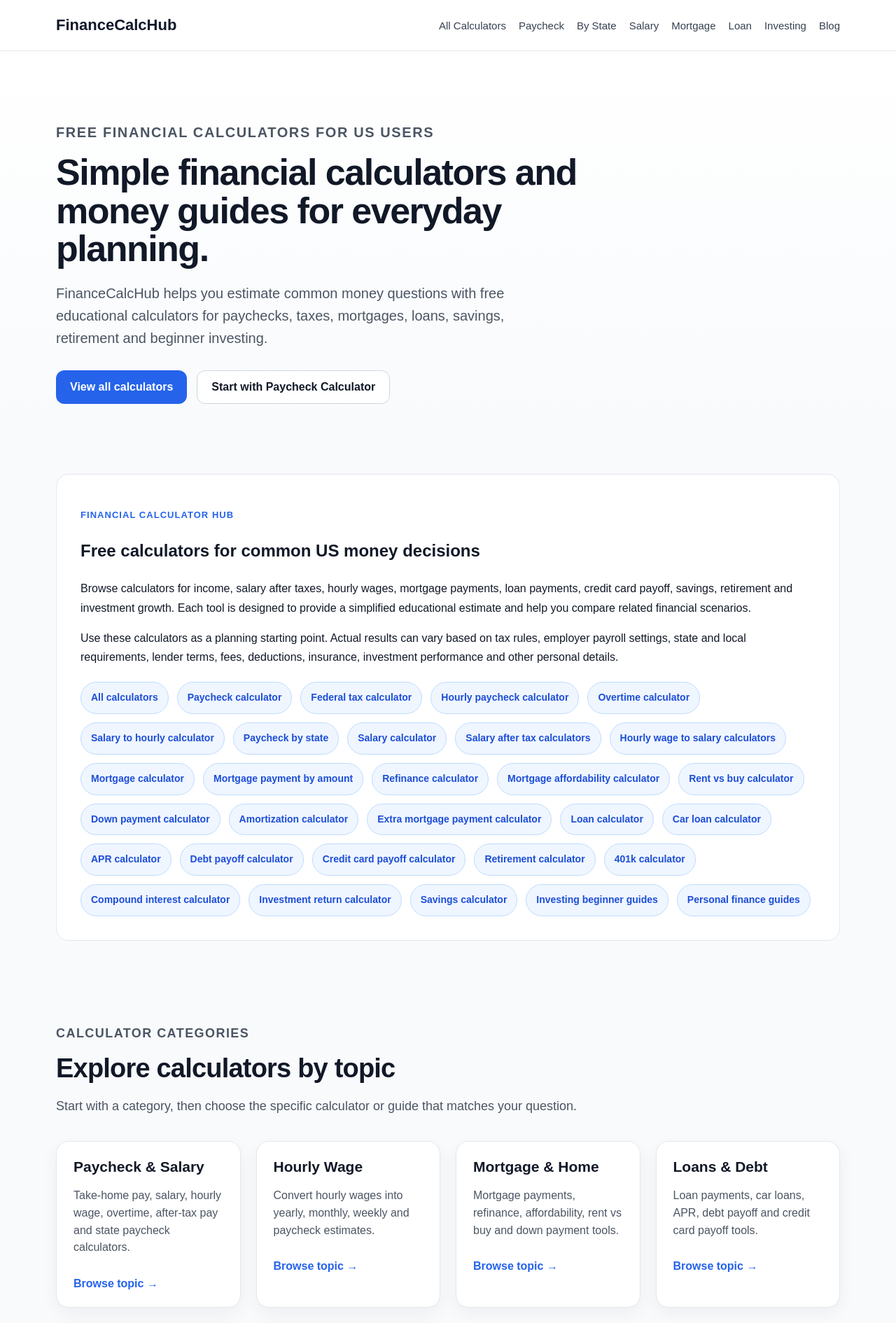
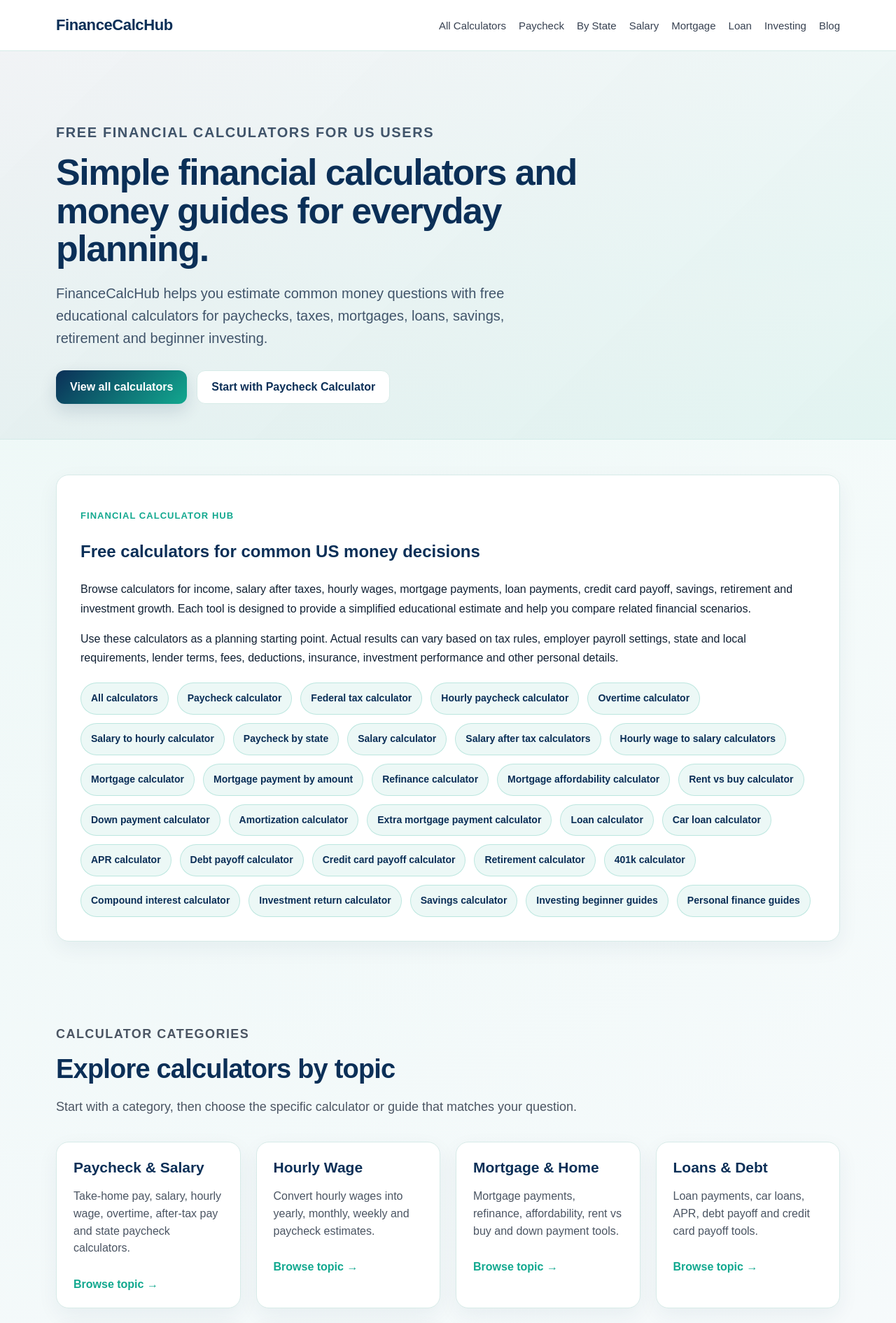
Before and after one commit to milicdejan94-ai/financecalchub, a Next.js app: page / in a window 1280 px wide. Shown: the top 1890 px of the page at 70% size. Built offline with nearby package versions, Linux system fonts and the light colour scheme.

Commit message:
Add FinanceCalcHub brand colors

```diff
--- a/app/globals.css
+++ b/app/globals.css
@@ -1113,3 +1113,207 @@
     padding: 9px 6px !important;
   }
 }
+
+/* FinanceCalcHub brand refresh - subtle logo colors */
+
+:root {
+  --fch-navy: #0b2f57;
+  --fch-navy-2: #123b63;
+  --fch-teal: #12a88f;
+  --fch-teal-2: #18b89f;
+  --fch-soft: #f4fbfa;
+  --fch-soft-blue: #f5f8fb;
+  --fch-border: #d7ebe8;
+}
+
+/* Global background and text */
+body {
+  background:
+    radial-gradient(circle at top left, rgba(18, 168, 143, 0.08), transparent 32%),
+    linear-gradient(180deg, #ffffff 0%, #f5f8fb 42%, #f8fafc 100%);
+  color: #102033;
+}
+
+/* Header */
+.site-header {
+  background: rgba(255, 255, 255, 0.96);
+  border-bottom: 1px solid var(--fch-border);
+  backdrop-filter: blur(12px);
+}
+
+.logo {
+  color: var(--fch-navy);
+  letter-spacing: -0.4px;
+}
+
+.logo:hover {
+  color: var(--fch-teal);
+}
+
+nav a:hover,
+.main-nav a:hover {
+  color: var(--fch-teal);
+}
+
+/* Hero */
+.hero {
+  background:
+    linear-gradient(135deg, rgba(11, 47, 87, 0.06), rgba(18, 168, 143, 0.08)),
+    linear-gradient(180deg, #ffffff 0%, #f4fbfa 100%);
+  border-bottom: 1px solid rgba(18, 168, 143, 0.12);
+}
+
+.hero h1 {
+  color: var(--fch-navy);
+}
+
+.hero p {
+  color: #40546a;
+}
+
+/* Labels */
+.eyebrow {
+  color: var(--fch-teal);
+}
+
+/* Buttons */
+.primary-btn,
+button {
+  background: linear-gradient(135deg, var(--fch-navy), var(--fch-teal));
+  color: white;
+  box-shadow: 0 10px 24px rgba(11, 47, 87, 0.14);
+}
+
+.primary-btn:hover,
+button:hover {
+  background: linear-gradient(135deg, #082747, #0f947f);
+  transform: translateY(-1px);
+}
+
+.secondary-btn {
+  background: white;
+  color: var(--fch-navy);
+  border: 1px solid var(--fch-border);
+}
+
+.secondary-btn:hover {
+  border-color: var(--fch-teal);
+  color: var(--fch-teal);
+}
+
+/* Cards and content boxes */
+.card,
+.content-box,
+.calculator-box,
+.related-box {
+  border: 1px solid var(--fch-border);
+  box-shadow: 0 10px 30px rgba(11, 47, 87, 0.06);
+}
+
+.card {
+  position: relative;
+  overflow: hidden;
+}
+
+.card::before {
+  content: '';
+  position: absolute;
+  left: 0;
+  top: 0;
+  height: 4px;
+  width: 100%;
+  background: linear-gradient(90deg, var(--fch-navy), var(--fch-teal));
+  opacity: 0;
+  transition: opacity 0.2s ease;
+}
+
+.card:hover {
+  border-color: rgba(18, 168, 143, 0.45);
+  box-shadow: 0 16px 38px rgba(11, 47, 87, 0.1);
+}
+
+.card:hover::before {
+  opacity: 1;
+}
+
+.card h2,
+.content-box h1,
+.content-box h2,
+.content-box h3,
+.section-heading h2 {
+  color: var(--fch-navy);
+}
+
+.card span,
+.related-link,
+.breadcrumbs a {
+  color: var(--fch-teal);
+}
+
+/* Quick links */
+.quick-links a {
+  background: rgba(18, 168, 143, 0.08);
+  color: var(--fch-navy);
+  border: 1px solid rgba(18, 168, 143, 0.22);
+}
+
+.quick-links a:hover {
+  background: rgba(18, 168, 143, 0.14);
+  color: var(--fch-teal);
+}
+
+/* Inputs and calculator results */
+.input-group input,
+.input-group select {
+  border: 1px solid #cbdde0;
+}
+
+.input-group input:focus,
+.input-group select:focus {
+  outline: none;
+  border-color: var(--fch-teal);
+  box-shadow: 0 0 0 3px rgba(18, 168, 143, 0.12);
+}
+
+.result {
+  background: linear-gradient(135deg, rgba(18, 168, 143, 0.1), rgba(11, 47, 87, 0.07));
+  color: var(--fch-navy);
+  border: 1px solid rgba(18, 168, 143, 0.18);
+}
+
+/* Tables */
+.data-table th {
+  background: var(--fch-soft);
+  color: var(--fch-navy);
+}
+
+/* Footer */
+.site-footer {
+  background:
+    radial-gradient(circle at top right, rgba(18, 168, 143, 0.22), transparent 28%),
+    linear-gradient(135deg, #061f3b 0%, #0b2f57 58%, #0d4f57 100%);
+}
+
+.footer-grid h3,
+.footer-grid h4 {
+  color: white;
+}
+
+.footer-grid a:hover,
+.footer-links a:hover {
+  color: #7ee7d6;
+}
+
+/* Mobile nav pills */
+@media (max-width: 768px) {
+  .main-nav a {
+    background: rgba(18, 168, 143, 0.08);
+    border: 1px solid rgba(18, 168, 143, 0.2);
+    color: var(--fch-navy);
+  }
+
+  .main-nav a:hover {
+    background: rgba(18, 168, 143, 0.14);
+    color: var(--fch-teal);
+  }
+}
```
